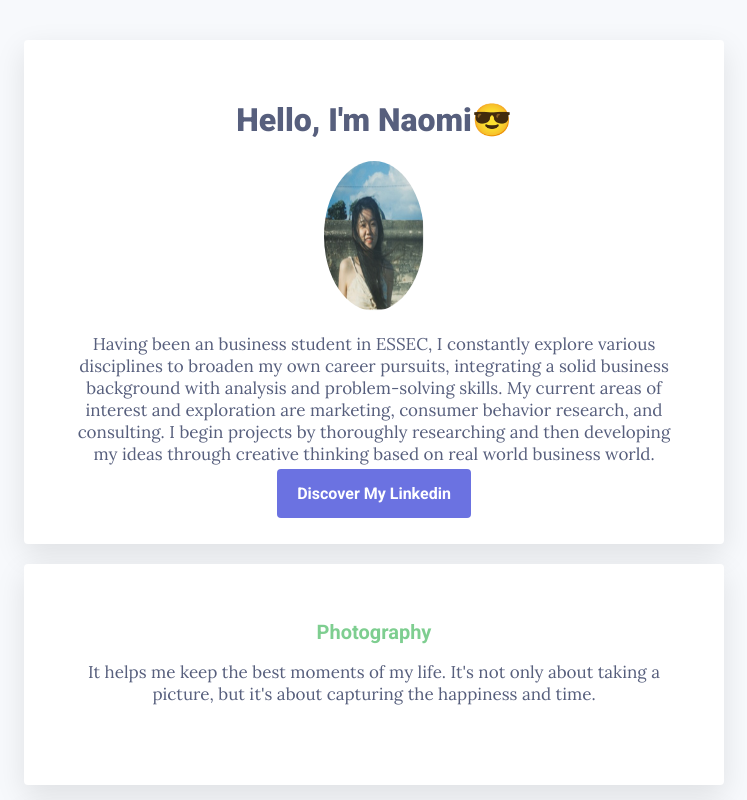
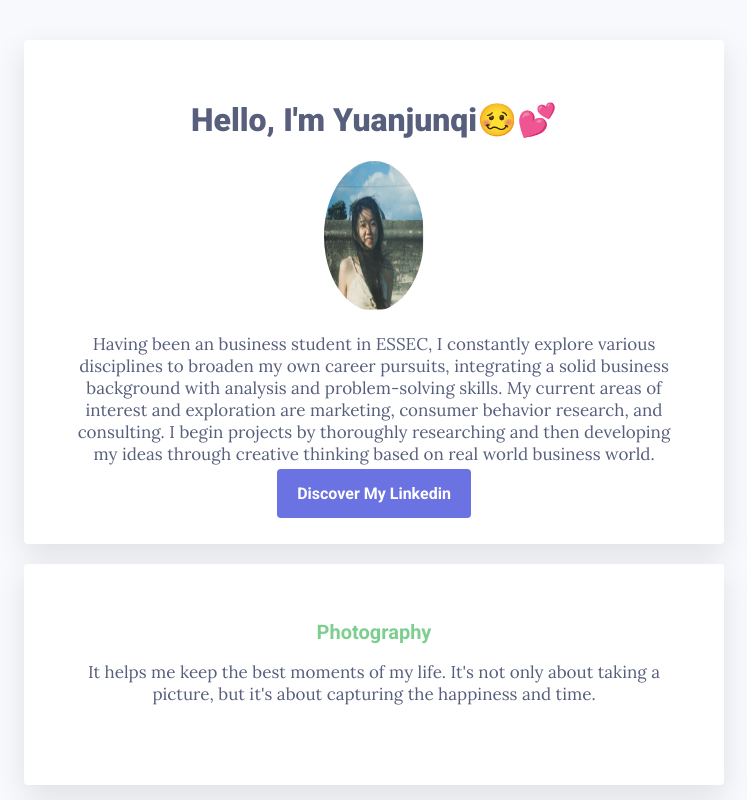
Before and after one commit to YuanjunqiGAO/my-profile, a plain HTML site: page index.html in a window 1280 px wide. Shown: the top 800 px of the page, without its empty margins (266-1013 px from the left). Drawn offline with Linux system fonts and the light colour scheme.

Commit message:
Update index.html

```diff
--- a/index.html
+++ b/index.html
@@ -14,7 +14,7 @@
 
 		<div class="container">
 			<div class="card-white">
-				<h1>Hello, I'm Naomi😎</h1>
+				<h1>Hello, I'm Yuanjunqi🥴💕</h1>
 				<img src="Images/logo.jpeg" class="img-circle" width="100px" height="150px" alt="Naomi😎">
 					<p>
 						Having been an business student in ESSEC, I constantly explore various disciplines to broaden my own career pursuits, integrating a solid business background with analysis and problem-solving skills. My current areas of interest and exploration are marketing, consumer behavior research, and consulting. I begin projects by thoroughly researching and then developing my ideas through creative thinking based on real world business world.
```
